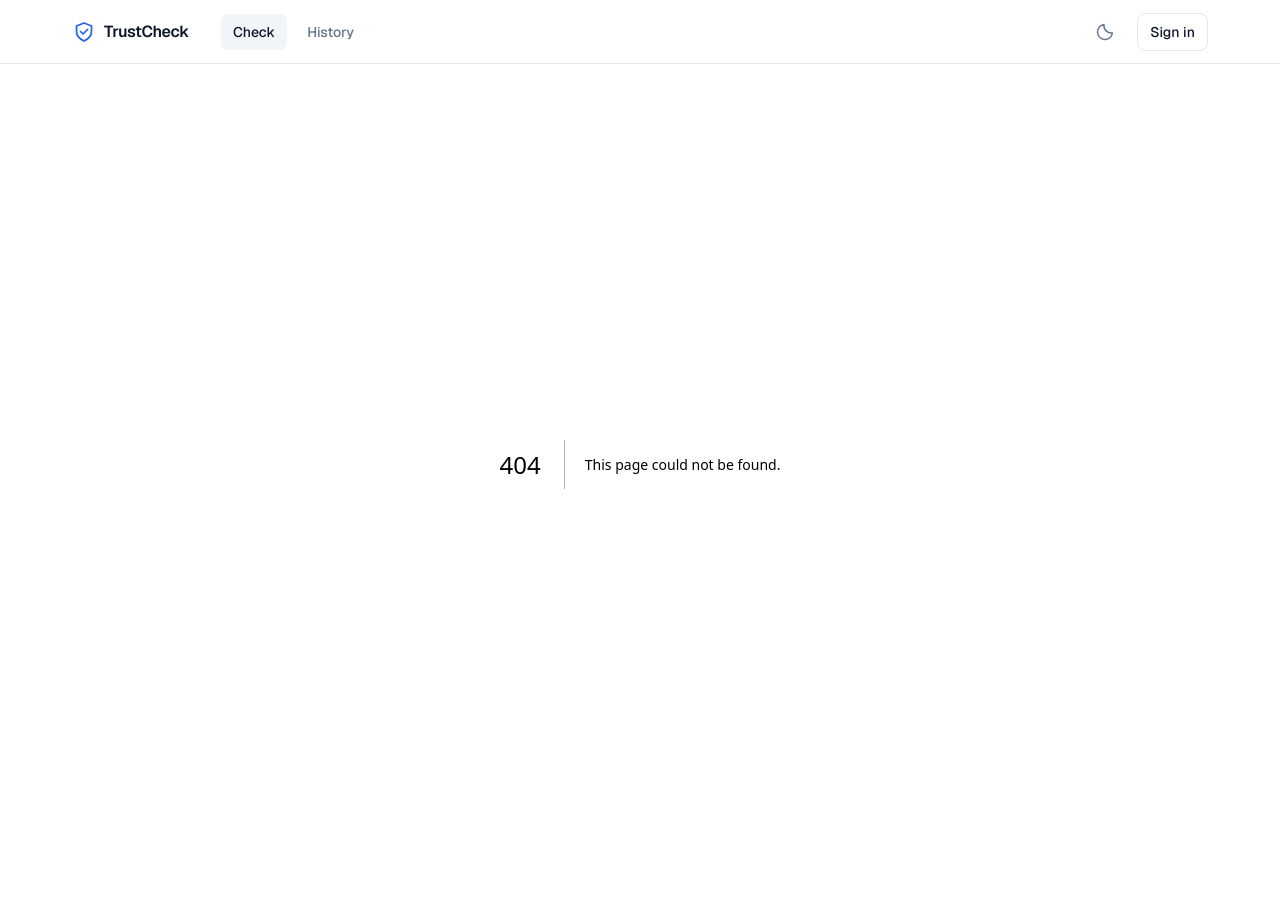
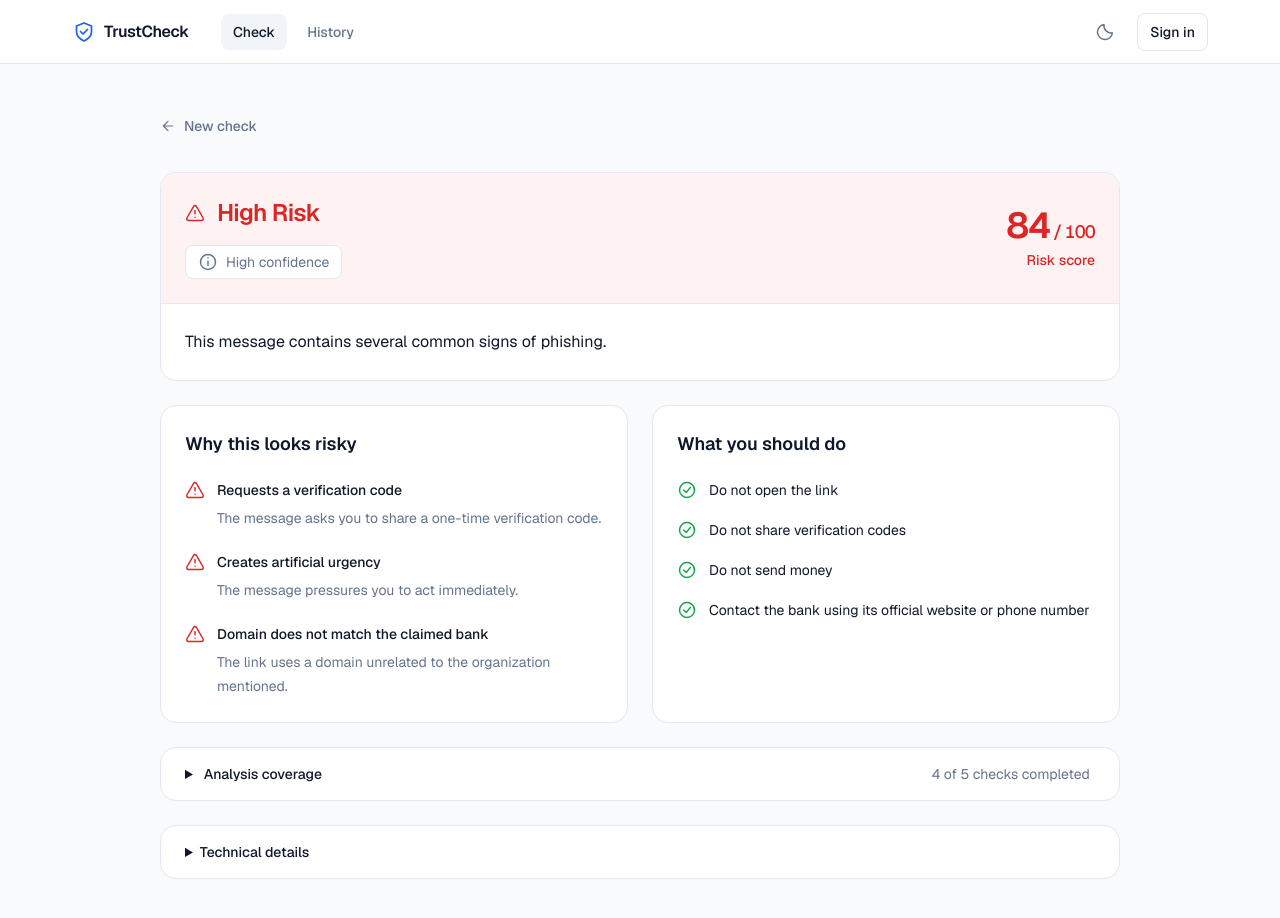
Before and after one commit to Kypiton/trust-check, a Next.js app: page /check/1 in a window 1280 px wide. Before the commit this address had no page. Before the commit the page ends 864 px from the top, so only its background shows below. Built offline with nearby package versions, Linux system fonts and the light colour scheme.

Commit message:
feat: add TrustCheck result screen

```diff
--- /dev/null
+++ b/src/app/check/[id]/page.tsx
@@ -0,0 +1,17 @@
+import Link from "next/link";
+import { mockCheckResult } from "@/entities/check/model/mock-result";
+import { CheckResult } from "@/widgets/check-result";
+
+export default function CheckResultPage() {
+  return (
+    <main className="w-full flex-1 bg-background px-4 py-8 text-foreground md:px-6 md:py-10 xl:px-8">
+      <div className="mx-auto w-full max-w-[var(--tc-result-max)]">
+        <Link href="/check" className="mb-6 inline-flex min-h-11 items-center gap-2 rounded-md text-sm font-medium text-muted transition-colors hover:text-foreground focus-visible:outline-2 focus-visible:outline-offset-2 focus-visible:outline-primary">
+          <svg aria-hidden="true" className="size-4" viewBox="0 0 24 24" fill="none" stroke="currentColor" strokeWidth="1.75" strokeLinecap="round" strokeLinejoin="round"><path d="m12 5-7 7 7 7M5 12h14" /></svg>
+          New check
+        </Link>
+        <CheckResult result={mockCheckResult} />
+      </div>
+    </main>
+  );
+}
--- /dev/null
+++ b/src/entities/check/model/mock-result.ts
@@ -0,0 +1,39 @@
+import type { CheckResult } from "./types";
+
+// Temporary display fixture. Replace at the route boundary when real data exists.
+export const mockCheckResult: CheckResult = {
+  riskLevel: "HIGH",
+  riskScore: 84,
+  confidence: "HIGH",
+  summary: "This message contains several common signs of phishing.",
+  signals: [
+    {
+      code: "VERIFICATION_CODE_REQUEST",
+      title: "Requests a verification code",
+      description: "The message asks you to share a one-time verification code.",
+    },
+    {
+      code: "ARTIFICIAL_URGENCY",
+      title: "Creates artificial urgency",
+      description: "The message pressures you to act immediately.",
+    },
+    {
+      code: "DOMAIN_MISMATCH",
+      title: "Domain does not match the claimed bank",
+      description: "The link uses a domain unrelated to the organization mentioned.",
+    },
+  ],
+  recommendedActions: [
+    { code: "AVOID_LINK", title: "Do not open the link" },
+    { code: "PROTECT_CODES", title: "Do not share verification codes" },
+    { code: "AVOID_PAYMENT", title: "Do not send money" },
+    { code: "CONTACT_BANK", title: "Contact the bank using its official website or phone number" },
+  ],
+  analysisCoverage: [
+    { code: "TEXT", title: "Text analysis", status: "COMPLETED" },
+    { code: "URL", title: "URL analysis", status: "COMPLETED" },
+    { code: "DOMAIN", title: "Domain analysis", status: "COMPLETED" },
+    { code: "REPUTATION", title: "Threat reputation", status: "UNAVAILABLE" },
+    { code: "AI_CONTEXT", title: "AI context analysis", status: "COMPLETED" },
+  ],
+};
--- /dev/null
+++ b/src/entities/check/model/types.ts
@@ -0,0 +1,29 @@
+export type RiskLevel = "LOW" | "MEDIUM" | "HIGH";
+export type Confidence = "LOW" | "MEDIUM" | "HIGH";
+
+export type Signal = {
+  code: string;
+  title: string;
+  description: string;
+};
+
+export type RecommendedAction = {
+  code: string;
+  title: string;
+};
+
+export type AnalysisCheck = {
+  code: string;
+  title: string;
+  status: "COMPLETED" | "UNAVAILABLE";
+};
+
+export type CheckResult = {
+  riskLevel: RiskLevel;
+  riskScore: number;
+  confidence: Confidence;
+  summary: string;
+  signals: Signal[];
+  recommendedActions: RecommendedAction[];
+  analysisCoverage: AnalysisCheck[];
+};
--- /dev/null
+++ b/src/widgets/check-result/CheckResult.tsx
@@ -0,0 +1,117 @@
+import type {
+  CheckResult as CheckResultData,
+  Confidence,
+  RiskLevel,
+} from "@/entities/check/model/types";
+
+const riskStyles = {
+  LOW: { label: "Low Risk", foreground: "text-success", background: "bg-success-soft" },
+  MEDIUM: { label: "Be Careful", foreground: "text-warning", background: "bg-warning-soft" },
+  HIGH: { label: "High Risk", foreground: "text-danger", background: "bg-danger-soft" },
+} satisfies Record<RiskLevel, { label: string; foreground: string; background: string }>;
+
+const confidenceLabels: Record<Confidence, string> = {
+  LOW: "Low confidence",
+  MEDIUM: "Medium confidence",
+  HIGH: "High confidence",
+};
+
+function ResultIcon({ kind, className = "" }: { kind: "risk" | "safe" | "info"; className?: string }) {
+  return (
+    <svg aria-hidden="true" className={`size-5 shrink-0 ${className}`} viewBox="0 0 24 24" fill="none" stroke="currentColor" strokeWidth="1.75" strokeLinecap="round" strokeLinejoin="round">
+      {kind === "risk" ? (
+        <path d="M10.3 4a2 2 0 0 1 3.4 0l8 14a2 2 0 0 1-1.7 3H4a2 2 0 0 1-1.7-3l8-14ZM12 9v4m0 4h.01" />
+      ) : kind === "safe" ? (
+        <><circle cx="12" cy="12" r="9" /><path d="m8 12 3 3 5-6" /></>
+      ) : (
+        <><circle cx="12" cy="12" r="9" /><path d="M12 11v5m0-9h.01" /></>
+      )}
+    </svg>
+  );
+}
+
+const cardClassName = "rounded-xl border border-border bg-surface p-5 md:p-6";
+const summaryClassName = "cursor-pointer rounded-xl px-5 py-4 text-sm font-medium focus-visible:outline-2 focus-visible:outline-offset-2 focus-visible:outline-primary md:px-6";
+
+export function CheckResult({ result }: { result: CheckResultData }) {
+  const style = riskStyles[result.riskLevel];
+  const completed = result.analysisCoverage.filter((check) => check.status === "COMPLETED").length;
+
+  return (
+    <div className="space-y-6">
+      <section aria-labelledby="risk-heading" className="overflow-hidden rounded-xl border border-border bg-surface">
+        <div className={`flex flex-col gap-5 border-b border-border p-5 sm:flex-row sm:items-center sm:justify-between md:p-6 ${style.background} ${style.foreground}`}>
+          <div className="space-y-4">
+            <h1 id="risk-heading" className="flex items-center gap-3 text-2xl font-semibold tracking-tight">
+              <ResultIcon kind={result.riskLevel === "LOW" ? "safe" : "risk"} />
+              {style.label}
+            </h1>
+            <p className="inline-flex items-center gap-2 rounded-md border border-border bg-surface px-3 py-1.5 text-sm text-muted">
+              <ResultIcon kind="info" />
+              {confidenceLabels[result.confidence]}
+            </p>
+          </div>
+          <div className="shrink-0 sm:text-right">
+            <p className="text-4xl font-semibold tabular-nums tracking-tight">{result.riskScore}<span className="text-lg font-medium"> / 100</span></p>
+            <p className="mt-1 text-sm font-medium">Risk score</p>
+          </div>
+        </div>
+        <p className="p-5 text-base leading-7 text-foreground md:p-6">{result.summary}</p>
+      </section>
+
+      <div className="grid gap-6 md:grid-cols-2">
+        <section aria-labelledby="signals-heading" className={cardClassName}>
+          <h2 id="signals-heading" className="text-lg font-semibold">Why this looks risky</h2>
+          <ul className="mt-5 space-y-5">
+            {result.signals.map((signal) => (
+              <li key={signal.code} className="flex items-start gap-3">
+                <ResultIcon kind={result.riskLevel === "LOW" ? "info" : "risk"} className={`mt-0.5 ${style.foreground}`} />
+                <div className="min-w-0 break-words">
+                  <h3 className="text-sm font-medium leading-6">{signal.title}</h3>
+                  <p className="mt-1 text-sm leading-6 text-muted">{signal.description}</p>
+                </div>
+              </li>
+            ))}
+          </ul>
+        </section>
+        <section aria-labelledby="actions-heading" className={cardClassName}>
+          <h2 id="actions-heading" className="text-lg font-semibold">What you should do</h2>
+          <ul className="mt-5 space-y-4">
+            {result.recommendedActions.map((action) => (
+              <li key={action.code} className="flex items-start gap-3">
+                <ResultIcon kind="safe" className="mt-0.5 text-success" />
+                <span className="min-w-0 break-words text-sm leading-6">{action.title}</span>
+              </li>
+            ))}
+          </ul>
+        </section>
+      </div>
+
+      <details className="rounded-xl border border-border bg-surface">
+        <summary className={summaryClassName}>
+          <span className="ml-1 inline-flex w-[calc(100%-1.5rem)] flex-col gap-1 align-top sm:flex-row sm:justify-between sm:gap-4">
+            <span>Analysis coverage</span>
+            <span className="font-normal text-muted">{completed} of {result.analysisCoverage.length} checks completed</span>
+          </span>
+        </summary>
+        <dl className="space-y-3 border-t border-border px-5 py-4 md:px-6">
+          {result.analysisCoverage.map((check) => (
+            <div key={check.code} className="flex flex-wrap justify-between gap-x-4 gap-y-1 text-sm">
+              <dt>{check.title}</dt>
+              <dd className="text-muted">{check.status === "COMPLETED" ? "Completed" : "Unavailable"}</dd>
+            </div>
+          ))}
+        </dl>
+      </details>
+
+      <details className="rounded-xl border border-border bg-surface">
+        <summary className={summaryClassName}>Technical details</summary>
+        <dl className="space-y-3 border-t border-border px-5 py-4 text-sm md:px-6">
+          <div className="flex justify-between gap-4"><dt className="text-muted">Risk score</dt><dd className="tabular-nums">{result.riskScore}</dd></div>
+          <div className="flex justify-between gap-4"><dt className="text-muted">Risk level</dt><dd>{result.riskLevel}</dd></div>
+          <div className="flex justify-between gap-4"><dt className="text-muted">Confidence</dt><dd>{result.confidence}</dd></div>
+        </dl>
+      </details>
+    </div>
+  );
+}
--- /dev/null
+++ b/src/widgets/check-result/index.ts
@@ -0,0 +1 @@
+export { CheckResult } from "./CheckResult";
```
